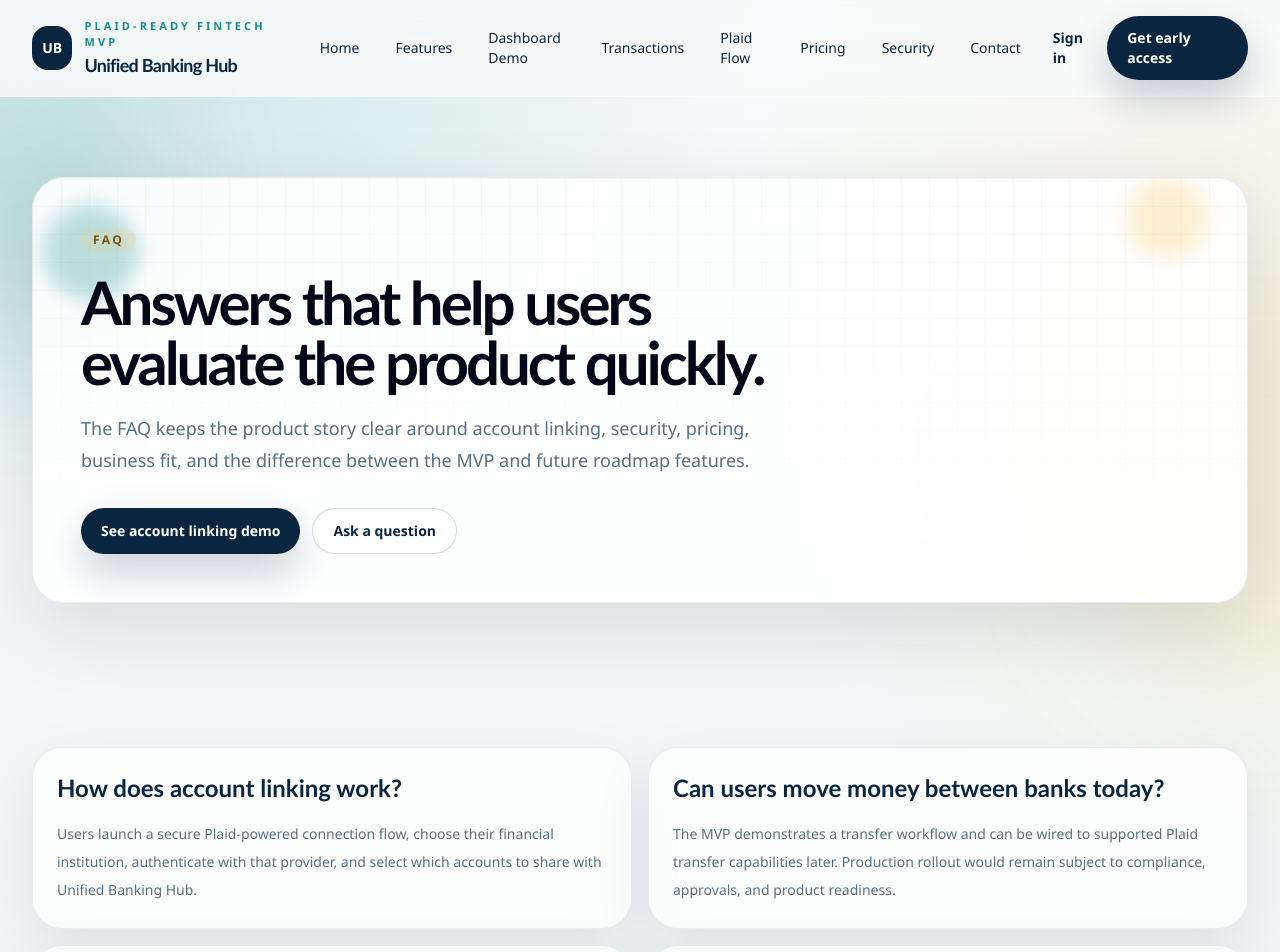
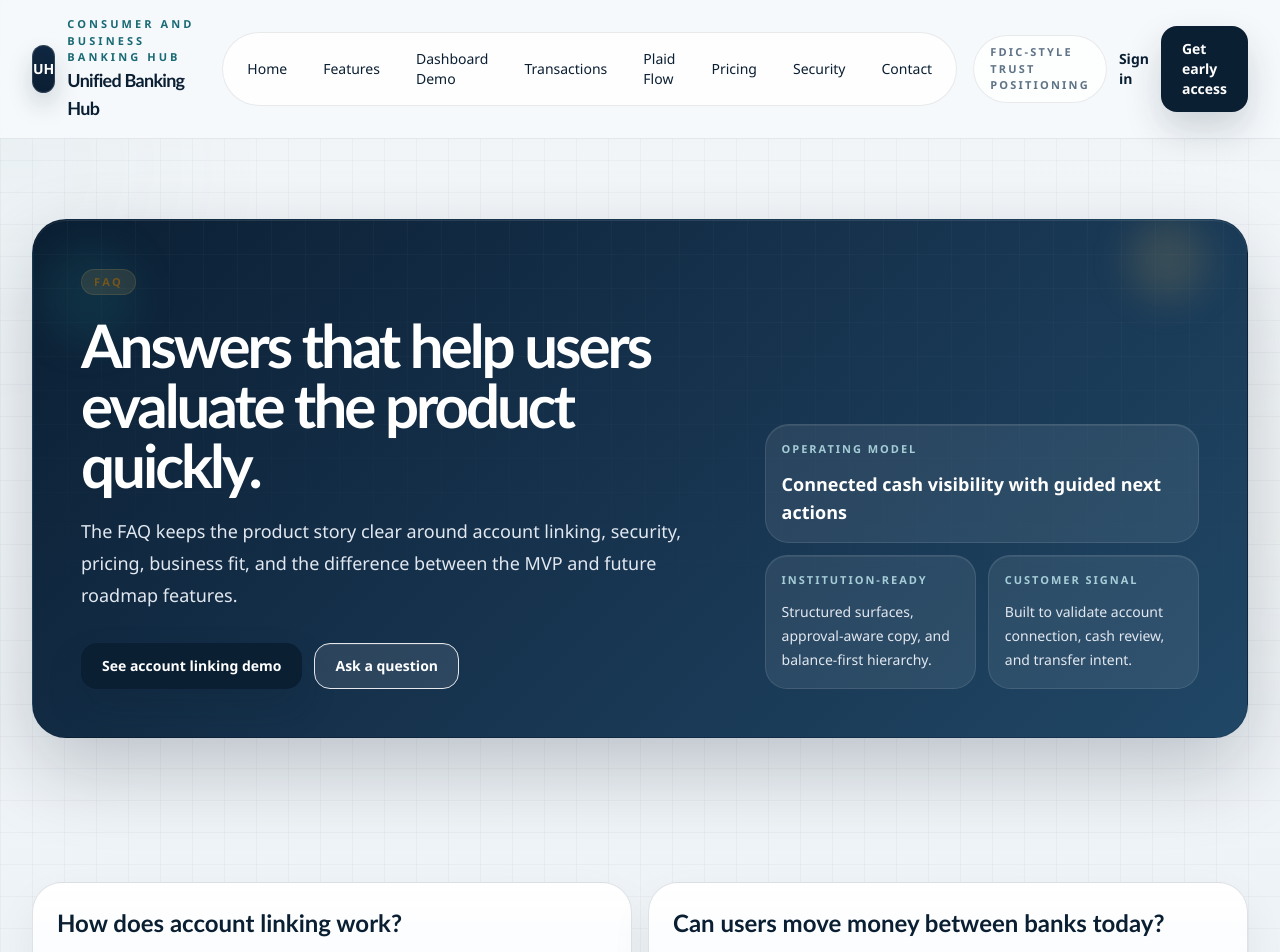
Before and after one commit to Gavynwitcher/Ai-Money-Studio-improved-, a Next.js app in the folder apps/web/: page /faq in a window 1280 px wide. Shown: the top 952 px of the page. Built offline with nearby package versions, Linux system fonts and the light colour scheme.

Commit message:
feat: introduce banking-style visual system

```diff
--- a/apps/web/src/app/globals.css
+++ b/apps/web/src/app/globals.css
@@ -4,20 +4,20 @@
 
 :root {
   color-scheme: light;
-  --canvas: #f3f8f8;
-  --canvas-strong: #e7f0f0;
-  --panel: rgba(255, 255, 255, 0.78);
-  --panel-strong: rgba(255, 255, 255, 0.9);
-  --line: rgba(15, 23, 42, 0.08);
-  --line-strong: rgba(15, 23, 42, 0.16);
-  --ink: #07111f;
-  --muted: #547085;
-  --navy: #0a2540;
-  --ocean: #0d5e72;
-  --teal: #1a8b8d;
-  --mint: #d9f5ea;
-  --gold: #f3c96a;
-  --rose: #ffefe1;
+  --canvas: #edf2f6;
+  --canvas-strong: #e2e8ef;
+  --panel: rgba(255, 255, 255, 0.9);
+  --panel-strong: rgba(255, 255, 255, 0.96);
+  --line: rgba(15, 23, 42, 0.09);
+  --line-strong: rgba(15, 23, 42, 0.18);
+  --ink: #08111d;
+  --muted: #5f7387;
+  --navy: #0b1f33;
+  --ocean: #214c6b;
+  --teal: #196a75;
+  --mint: #d9efe7;
+  --gold: #c8a45a;
+  --rose: #fff0e6;
   --success: #1e8e63;
   --warning: #b96f19;
   --danger: #b24343;
@@ -46,9 +46,15 @@
   min-width: 320px;
   font-family: var(--font-body), sans-serif;
   background:
-    radial-gradient(circle at 15% 0%, rgba(26, 139, 141, 0.18) 0%, transparent 26%),
-    radial-gradient(circle at 100% 18%, rgba(243, 201, 106, 0.16) 0%, transparent 28%),
-    linear-gradient(180deg, #f8fbfb 0%, #eff7f7 48%, #eef4f6 100%);
+    linear-gradient(180deg, rgba(11, 31, 51, 0.04) 0%, rgba(11, 31, 51, 0) 14%),
+    linear-gradient(90deg, rgba(11, 31, 51, 0.03) 1px, transparent 1px),
+    linear-gradient(rgba(11, 31, 51, 0.03) 1px, transparent 1px),
+    linear-gradient(180deg, #f7fafc 0%, #edf2f6 52%, #e8eef4 100%);
+  background-size:
+    auto,
+    32px 32px,
+    32px 32px,
+    auto;
   color: var(--ink);
 }
 
@@ -69,25 +75,24 @@
   content: "";
   position: fixed;
   z-index: -1;
-  border-radius: 999px;
-  filter: blur(70px);
-  opacity: 0.55;
+  filter: blur(80px);
+  opacity: 0.25;
 }
 
 .site-shell::before {
   top: 4rem;
-  left: -8rem;
-  height: 18rem;
-  width: 18rem;
-  background: rgba(26, 139, 141, 0.32);
+  left: -10rem;
+  height: 24rem;
+  width: 20rem;
+  background: linear-gradient(180deg, rgba(25, 106, 117, 0.18), rgba(25, 106, 117, 0));
 }
 
 .site-shell::after {
   right: -10rem;
   bottom: 6rem;
-  height: 22rem;
-  width: 22rem;
-  background: rgba(243, 201, 106, 0.22);
+  height: 20rem;
+  width: 20rem;
+  background: linear-gradient(180deg, rgba(200, 164, 90, 0.16), rgba(200, 164, 90, 0));
 }
 
 .font-heading {
@@ -95,17 +100,21 @@
 }
 
 .glass-panel {
-  background: var(--panel);
+  background:
+    linear-gradient(180deg, rgba(255, 255, 255, 0.97), rgba(246, 249, 252, 0.94));
   border: 1px solid var(--line);
-  box-shadow: 0 20px 60px rgba(8, 23, 41, 0.08);
-  backdrop-filter: blur(20px);
+  box-shadow:
+    0 20px 48px rgba(8, 23, 41, 0.06),
+    inset 0 1px 0 rgba(255, 255, 255, 0.9);
 }
 
 .glass-panel-strong {
-  background: var(--panel-strong);
+  background:
+    linear-gradient(180deg, rgba(255, 255, 255, 0.99), rgba(246, 249, 252, 0.96));
   border: 1px solid var(--line);
-  box-shadow: 0 24px 80px rgba(8, 23, 41, 0.12);
-  backdrop-filter: blur(24px);
+  box-shadow:
+    0 30px 70px rgba(8, 23, 41, 0.08),
+    inset 0 1px 0 rgba(255, 255, 255, 0.92);
 }
 
 .grid-fade {
@@ -119,8 +128,8 @@
   z-index: 0;
   border-radius: inherit;
   background-image:
-    linear-gradient(rgba(13, 94, 114, 0.06) 1px, transparent 1px),
-    linear-gradient(90deg, rgba(13, 94, 114, 0.06) 1px, transparent 1px);
+    linear-gradient(rgba(11, 31, 51, 0.05) 1px, transparent 1px),
+    linear-gradient(90deg, rgba(11, 31, 51, 0.05) 1px, transparent 1px);
   background-size: 28px 28px;
   mask-image: linear-gradient(180deg, rgba(0, 0, 0, 0.7), transparent 92%);
   pointer-events: none;
@@ -138,15 +147,88 @@
 
 .mesh-card {
   background:
-    linear-gradient(140deg, rgba(255, 255, 255, 0.92), rgba(238, 247, 247, 0.86)),
-    radial-gradient(circle at top right, rgba(243, 201, 106, 0.18), transparent 35%);
+    linear-gradient(180deg, rgba(255, 255, 255, 0.98), rgba(244, 248, 252, 0.94)),
+    radial-gradient(circle at top right, rgba(200, 164, 90, 0.1), transparent 32%);
 }
 
 .hero-orb {
   position: absolute;
   border-radius: 999px;
-  filter: blur(10px);
+  filter: blur(18px);
   animation: drift 9s ease-in-out infinite;
+}
+
+.bank-shell {
+  position: relative;
+  overflow: hidden;
+  border: 1px solid rgba(11, 31, 51, 0.12);
+  background:
+    linear-gradient(135deg, #0b1f33 0%, #16324d 48%, #204766 100%);
+  box-shadow:
+    0 32px 80px rgba(8, 23, 41, 0.22),
+    inset 0 1px 0 rgba(255, 255, 255, 0.08);
+}
+
+.bank-shell::before {
+  content: "";
+  position: absolute;
+  inset: 0;
+  background:
+    linear-gradient(90deg, rgba(255, 255, 255, 0.06) 1px, transparent 1px),
+    linear-gradient(rgba(255, 255, 255, 0.06) 1px, transparent 1px);
+  background-size: 34px 34px;
+  mask-image: linear-gradient(180deg, rgba(0, 0, 0, 0.45), transparent 88%);
+  pointer-events: none;
+}
+
+.bank-panel {
+  border: 1px solid rgba(11, 31, 51, 0.12);
+  background:
+    linear-gradient(180deg, rgba(255, 255, 255, 0.98), rgba(245, 248, 252, 0.96));
+  box-shadow:
+    0 18px 44px rgba(8, 23, 41, 0.06),
+    inset 0 1px 0 rgba(255, 255, 255, 0.95);
+}
+
+.bank-panel-muted {
+  border: 1px solid rgba(11, 31, 51, 0.08);
+  background:
+    linear-gradient(180deg, rgba(246, 249, 252, 0.98), rgba(239, 244, 248, 0.95));
+}
+
+.bank-divider {
+  height: 1px;
+  background: linear-gradient(90deg, rgba(11, 31, 51, 0), rgba(11, 31, 51, 0.12), rgba(11, 31, 51, 0));
+}
+
+.bank-stat {
+  border: 1px solid rgba(11, 31, 51, 0.08);
+  background:
+    linear-gradient(180deg, rgba(255, 255, 255, 0.98), rgba(245, 248, 251, 0.96));
+  box-shadow: inset 0 1px 0 rgba(255, 255, 255, 0.9);
+}
+
+.bank-stat-dark {
+  border: 1px solid rgba(255, 255, 255, 0.1);
+  background: rgba(255, 255, 255, 0.08);
+  box-shadow: inset 0 1px 0 rgba(255, 255, 255, 0.08);
+}
+
+.ledger-row {
+  position: relative;
+  border: 1px solid rgba(11, 31, 51, 0.08);
+  background:
+    linear-gradient(180deg, rgba(255, 255, 255, 0.98), rgba(247, 249, 252, 0.96));
+}
+
+.ledger-row::after {
+  content: "";
+  position: absolute;
+  left: 1rem;
+  right: 1rem;
+  bottom: 0;
+  height: 1px;
+  background: linear-gradient(90deg, rgba(11, 31, 51, 0), rgba(11, 31, 51, 0.08), rgba(11, 31, 51, 0));
 }
 
 .hero-orb:nth-of-type(2) {
--- a/apps/web/src/components/site/header.tsx
+++ b/apps/web/src/components/site/header.tsx
@@ -6,15 +6,15 @@
 
 export function Header() {
   return (
-    <header className="sticky top-0 z-50 border-b border-white/50 bg-[rgba(248,251,251,0.82)] backdrop-blur-xl">
+    <header className="sticky top-0 z-50 border-b border-[rgba(11,31,51,0.08)] bg-[rgba(247,250,252,0.9)] backdrop-blur-xl">
       <Container className="relative flex items-center justify-between gap-4 py-4">
         <Link href="/" className="flex items-center gap-3">
-          <div className="flex h-11 w-11 items-center justify-center rounded-2xl bg-[var(--navy)] text-sm font-bold text-white">
-            UB
+          <div className="flex h-12 w-12 items-center justify-center rounded-[18px] border border-[rgba(255,255,255,0.14)] bg-[linear-gradient(180deg,#102742_0%,#0b1f33_100%)] text-sm font-bold text-white shadow-[0_12px_24px_rgba(11,31,51,0.18)]">
+            UH
           </div>
           <div>
             <p className="text-[11px] font-semibold uppercase tracking-[0.28em] text-[var(--teal)]">
-              Plaid-ready fintech MVP
+              Consumer and business banking hub
             </p>
             <p className="font-heading text-lg font-semibold tracking-[-0.04em] text-[var(--navy)]">
               Unified Banking Hub
@@ -22,12 +22,12 @@
           </div>
         </Link>
 
-        <nav className="hidden items-center gap-1 lg:flex">
+        <nav className="hidden items-center gap-1 rounded-full border border-[var(--line)] bg-white/80 px-2 py-2 shadow-[inset_0_1px_0_rgba(255,255,255,0.92)] lg:flex">
           {navigation.map((item) => (
             <Link
               key={item.href}
               href={item.href}
-              className="rounded-full px-4 py-2 text-sm font-medium text-[var(--navy)] transition hover:bg-slate-900/5"
+              className="rounded-full px-4 py-2 text-sm font-medium text-[var(--navy)] transition hover:bg-[rgba(11,31,51,0.05)]"
             >
               {item.label}
             </Link>
@@ -35,6 +35,9 @@
         </nav>
 
         <div className="hidden items-center gap-3 lg:flex">
+          <div className="rounded-full border border-[var(--line)] bg-white/85 px-4 py-2 text-[11px] font-semibold uppercase tracking-[0.2em] text-[var(--muted)]">
+            FDIC-style trust positioning
+          </div>
           <Link href="/signin" className="text-sm font-semibold text-[var(--navy)]">
             Sign in
           </Link>
--- a/apps/web/src/components/ui/badge.tsx
+++ b/apps/web/src/components/ui/badge.tsx
@@ -7,19 +7,19 @@
 };
 
 const tones = {
-  navy: "bg-[rgba(10,37,64,0.08)] text-[var(--navy)]",
-  teal: "bg-[rgba(26,139,141,0.1)] text-[var(--ocean)]",
-  gold: "bg-[rgba(243,201,106,0.18)] text-[#7a5710]",
-  muted: "bg-slate-900/5 text-slate-600",
-  success: "bg-[rgba(30,142,99,0.12)] text-[var(--success)]",
-  warning: "bg-[rgba(185,111,25,0.12)] text-[var(--warning)]"
+  navy: "border border-[rgba(11,31,51,0.1)] bg-[rgba(11,31,51,0.06)] text-[var(--navy)]",
+  teal: "border border-[rgba(25,106,117,0.12)] bg-[rgba(25,106,117,0.08)] text-[var(--ocean)]",
+  gold: "border border-[rgba(200,164,90,0.16)] bg-[rgba(200,164,90,0.14)] text-[#75551c]",
+  muted: "border border-slate-200 bg-slate-100/80 text-slate-600",
+  success: "border border-[rgba(30,142,99,0.14)] bg-[rgba(30,142,99,0.1)] text-[var(--success)]",
+  warning: "border border-[rgba(185,111,25,0.16)] bg-[rgba(185,111,25,0.12)] text-[var(--warning)]"
 };
 
 export function Badge({ children, tone = "navy", className }: BadgeProps) {
   return (
     <span
       className={cn(
-        "inline-flex items-center rounded-full px-3 py-1 text-xs font-semibold uppercase tracking-[0.2em]",
+        "inline-flex items-center rounded-full px-3 py-1 text-[11px] font-semibold uppercase tracking-[0.22em]",
         tones[tone],
         className
       )}
--- a/apps/web/src/components/ui/button.tsx
+++ b/apps/web/src/components/ui/button.tsx
@@ -5,20 +5,22 @@
   href?: string;
   children: React.ReactNode;
   className?: string;
-  variant?: "primary" | "secondary" | "ghost";
+  variant?: "primary" | "secondary" | "ghost" | "inverse";
 };
 
 const styles = {
   primary:
-    "bg-[var(--navy)] text-white shadow-[0_18px_40px_rgba(10,37,64,0.22)] hover:bg-[#14375d]",
+    "border border-[rgba(11,31,51,0.18)] bg-[var(--navy)] text-white shadow-[0_18px_36px_rgba(11,31,51,0.18)] hover:bg-[#122c46]",
   secondary:
-    "border border-[var(--line-strong)] bg-white/70 text-[var(--navy)] hover:border-[var(--ocean)] hover:bg-white",
-  ghost: "text-[var(--navy)] hover:bg-slate-900/5"
+    "border border-[var(--line-strong)] bg-white/90 text-[var(--navy)] shadow-[inset_0_1px_0_rgba(255,255,255,0.9)] hover:border-[var(--ocean)] hover:bg-white",
+  ghost: "text-[var(--navy)] hover:bg-slate-900/5",
+  inverse:
+    "border border-white/18 bg-white/10 text-white shadow-[inset_0_1px_0_rgba(255,255,255,0.08)] hover:bg-white/16"
 };
 
 export function Button({ href, children, className, variant = "primary" }: ButtonProps) {
   const shared = cn(
-    "inline-flex items-center justify-center rounded-full px-5 py-3 text-sm font-semibold transition duration-200",
+    "inline-flex items-center justify-center rounded-2xl px-5 py-3 text-sm font-semibold transition duration-200",
     styles[variant],
     className
   );
--- a/apps/web/src/components/ui/card.tsx
+++ b/apps/web/src/components/ui/card.tsx
@@ -7,5 +7,5 @@
   children: React.ReactNode;
   className?: string;
 }) {
-  return <div className={cn("glass-panel rounded-[28px] p-6", className)}>{children}</div>;
+  return <div className={cn("bank-panel rounded-[28px] p-6", className)}>{children}</div>;
 }
--- a/apps/web/src/components/ui/page-hero.tsx
+++ b/apps/web/src/components/ui/page-hero.tsx
@@ -20,26 +20,44 @@
   return (
     <section className="page-section pt-16 sm:pt-20">
       <Container>
-        <div className="glass-panel-strong grid-fade relative overflow-hidden rounded-[32px] px-6 py-12 sm:px-10 lg:px-12">
-          <div className="hero-orb left-0 top-10 h-24 w-24 bg-[rgba(26,139,141,0.28)]" />
-          <div className="hero-orb right-10 top-0 h-20 w-20 bg-[rgba(243,201,106,0.3)]" />
-          <div className="relative z-10 max-w-3xl">
+        <div className="bank-shell grid-fade relative overflow-hidden rounded-[34px] px-6 py-12 sm:px-10 lg:px-12">
+          <div className="hero-orb left-0 top-10 h-24 w-24 bg-[rgba(25,106,117,0.2)]" />
+          <div className="hero-orb right-10 top-0 h-20 w-20 bg-[rgba(200,164,90,0.18)]" />
+          <div className="relative z-10 grid gap-8 lg:grid-cols-[1.2fr_0.8fr] lg:items-end">
+            <div className="max-w-3xl">
               <Badge tone="gold">{eyebrow}</Badge>
-            <h1 className="mt-5 font-heading text-4xl font-semibold tracking-[-0.05em] sm:text-5xl lg:text-6xl">
+              <h1 className="mt-5 font-heading text-4xl font-semibold tracking-[-0.05em] text-white sm:text-5xl lg:text-6xl">
                 {title}
               </h1>
-            <p className="mt-5 max-w-2xl text-lg leading-8 text-[var(--muted)]">{description}</p>
+              <p className="mt-5 max-w-2xl text-lg leading-8 text-slate-200">{description}</p>
               {(primaryCta || secondaryCta) && (
                 <div className="mt-8 flex flex-wrap gap-3">
                 {primaryCta ? <Button href={primaryCta.href}>{primaryCta.label}</Button> : null}
                 {secondaryCta ? (
-                  <Button href={secondaryCta.href} variant="secondary">
+                  <Button href={secondaryCta.href} variant="inverse">
                     {secondaryCta.label}
                   </Button>
                 ) : null}
                 </div>
               )}
             </div>
+            <div className="grid gap-3">
+              <div className="bank-stat-dark rounded-[24px] p-4 text-white">
+                <p className="text-[11px] font-semibold uppercase tracking-[0.18em] text-cyan-100/75">Operating model</p>
+                <p className="mt-3 text-lg font-semibold">Connected cash visibility with guided next actions</p>
+              </div>
+              <div className="grid gap-3 sm:grid-cols-2">
+                <div className="bank-stat-dark rounded-[22px] p-4 text-white">
+                  <p className="text-[11px] font-semibold uppercase tracking-[0.18em] text-cyan-100/75">Institution-ready</p>
+                  <p className="mt-3 text-sm leading-6 text-slate-200">Structured surfaces, approval-aware copy, and balance-first hierarchy.</p>
+                </div>
+                <div className="bank-stat-dark rounded-[22px] p-4 text-white">
+                  <p className="text-[11px] font-semibold uppercase tracking-[0.18em] text-cyan-100/75">Customer signal</p>
+                  <p className="mt-3 text-sm leading-6 text-slate-200">Built to validate account connection, cash review, and transfer intent.</p>
+                </div>
+              </div>
+            </div>
+          </div>
         </div>
       </Container>
     </section>
--- a/apps/web/src/components/ui/section-heading.tsx
+++ b/apps/web/src/components/ui/section-heading.tsx
@@ -20,7 +20,8 @@
       <h2 className="mt-4 font-heading text-3xl font-semibold tracking-[-0.04em] text-[var(--ink)] sm:text-4xl">
         {title}
       </h2>
-      {description ? <p className="mt-4 text-base leading-7 text-[var(--muted)]">{description}</p> : null}
+      {description ? <p className="mt-4 max-w-2xl text-base leading-7 text-[var(--muted)]">{description}</p> : null}
+      <div className="bank-divider mt-6" />
     </div>
   );
 }
```
Also changed, not shown: apps/web/src/app/page.tsx (+17 -17 lines), apps/web/src/components/dashboard/dashboard-widgets.tsx (+19 -19 lines), apps/web/src/components/site/footer.tsx (+10 -10 lines). Lines whose indentation alone changed are shown as unchanged.
